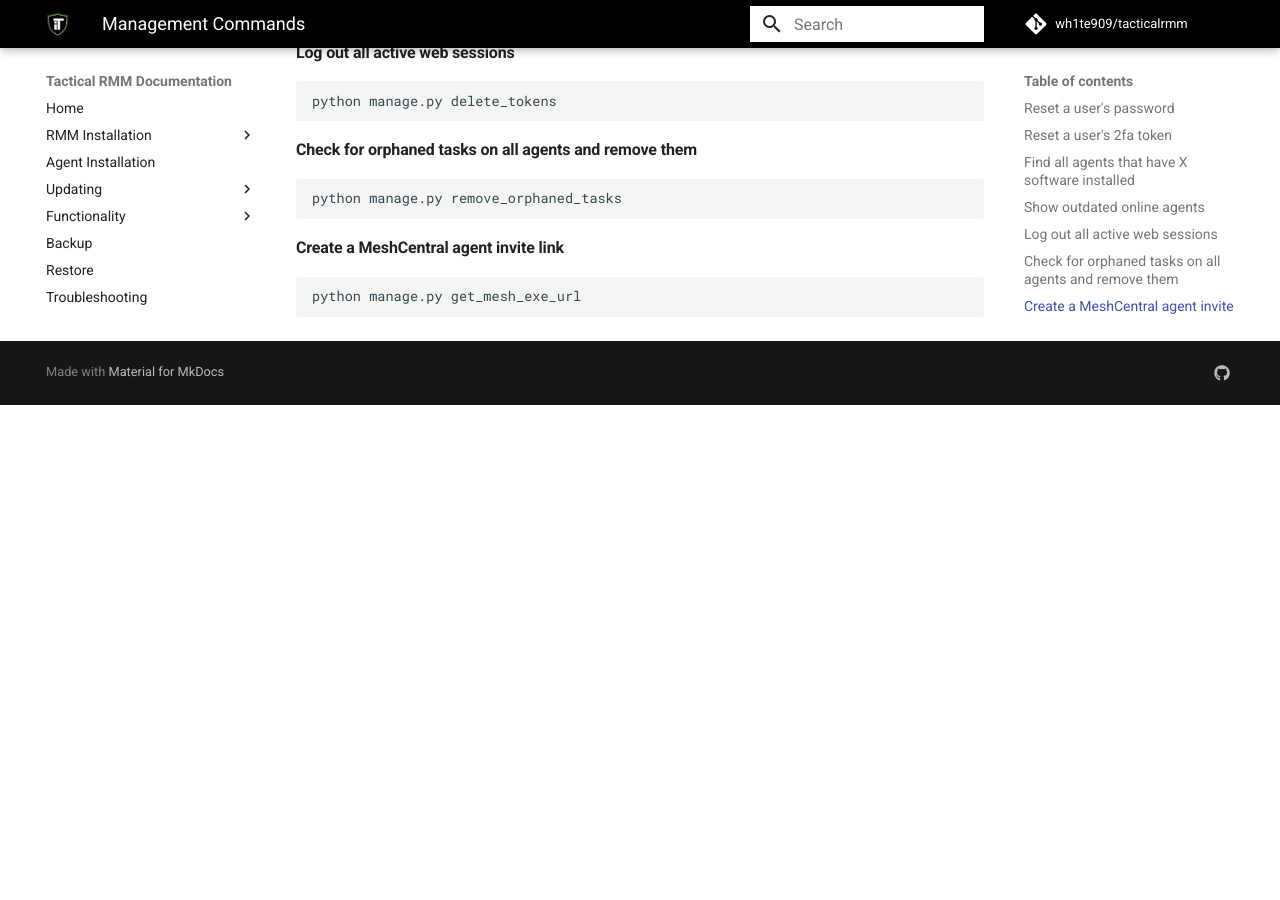
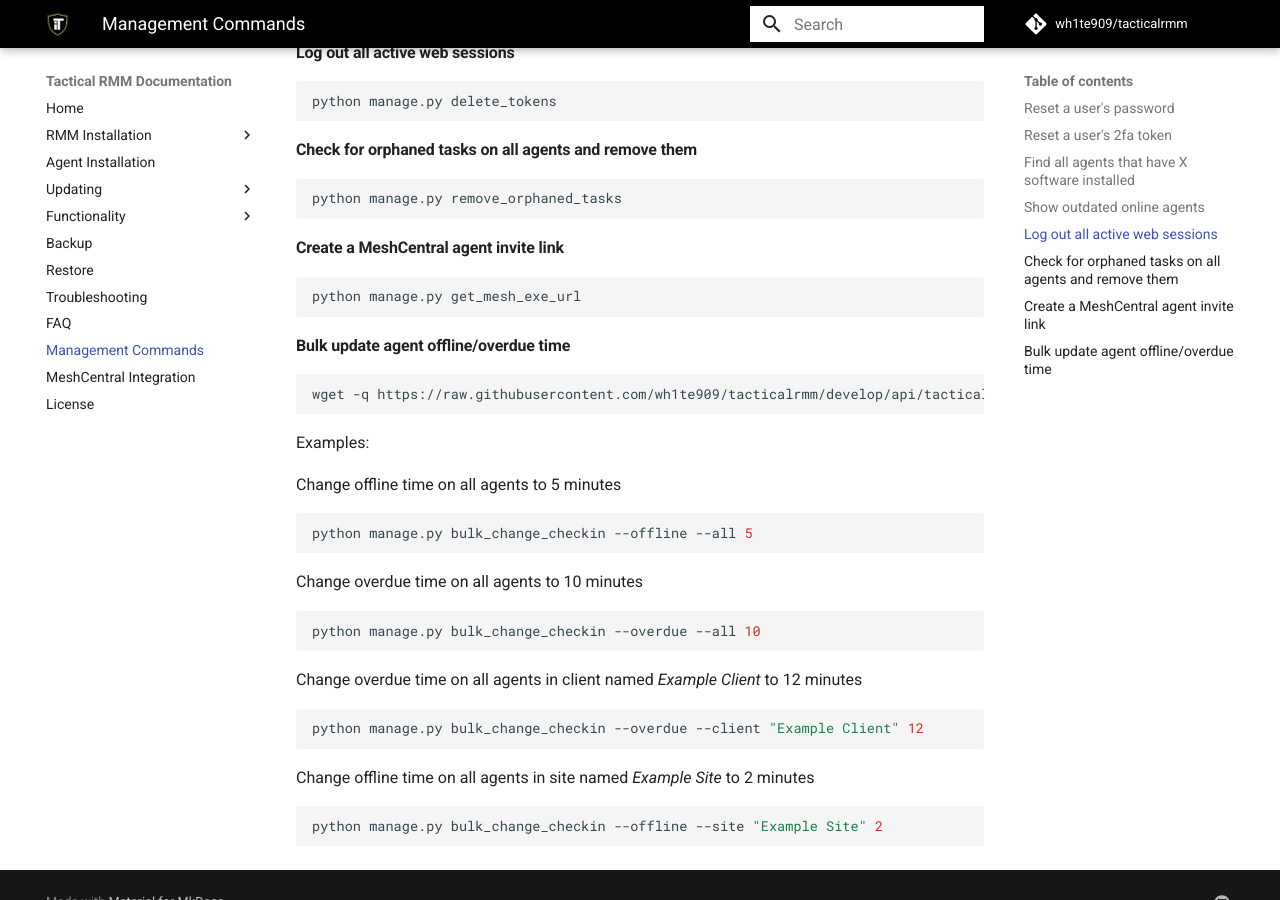
Before and after one commit to amidaware/trmm-docs, an MkDocs documentation site: the page built from docs/docs/management_cmds.md, in a window 1280 px wide and 900 px high, scrolled down 647 px. Built offline with MkDocs 1.6.1 and Material for MkDocs 9.7.7, drawn with Linux system fonts in a browser that asks for light colours; comment, search, counter and statistics services are not loaded; before the commit the page ends 1052 px from its top, so only the background shows below that.

Commit message:
add new management command

````diff
--- a/docs/docs/management_cmds.md
+++ b/docs/docs/management_cmds.md
@@ -40,3 +40,30 @@
 ```bash
 python manage.py get_mesh_exe_url
 ```
+
+#### Bulk update agent offline/overdue time
+
+```bash
+wget -q https://raw.githubusercontent.com/wh1te909/tacticalrmm/develop/api/tacticalrmm/agents/management/commands/bulk_change_checkin.py -O /rmm/api/tacticalrmm/agents/management/commands/bulk_change_checkin.py
+```
+Examples:
+
+Change offline time on all agents to 5 minutes
+```bash
+python manage.py bulk_change_checkin --offline --all 5
+```
+
+Change overdue time on all agents to 10 minutes
+```bash
+python manage.py bulk_change_checkin --overdue --all 10
+```
+
+Change overdue time on all agents in client named *Example Client* to 12 minutes
+```bash
+python manage.py bulk_change_checkin --overdue --client "Example Client" 12
+```
+
+Change offline time on all agents in site named *Example Site* to 2 minutes
+```bash
+python manage.py bulk_change_checkin --offline --site "Example Site" 2
+```
````
Also changed, not shown: docs/docs/install_server.md (+3 -3 lines).
